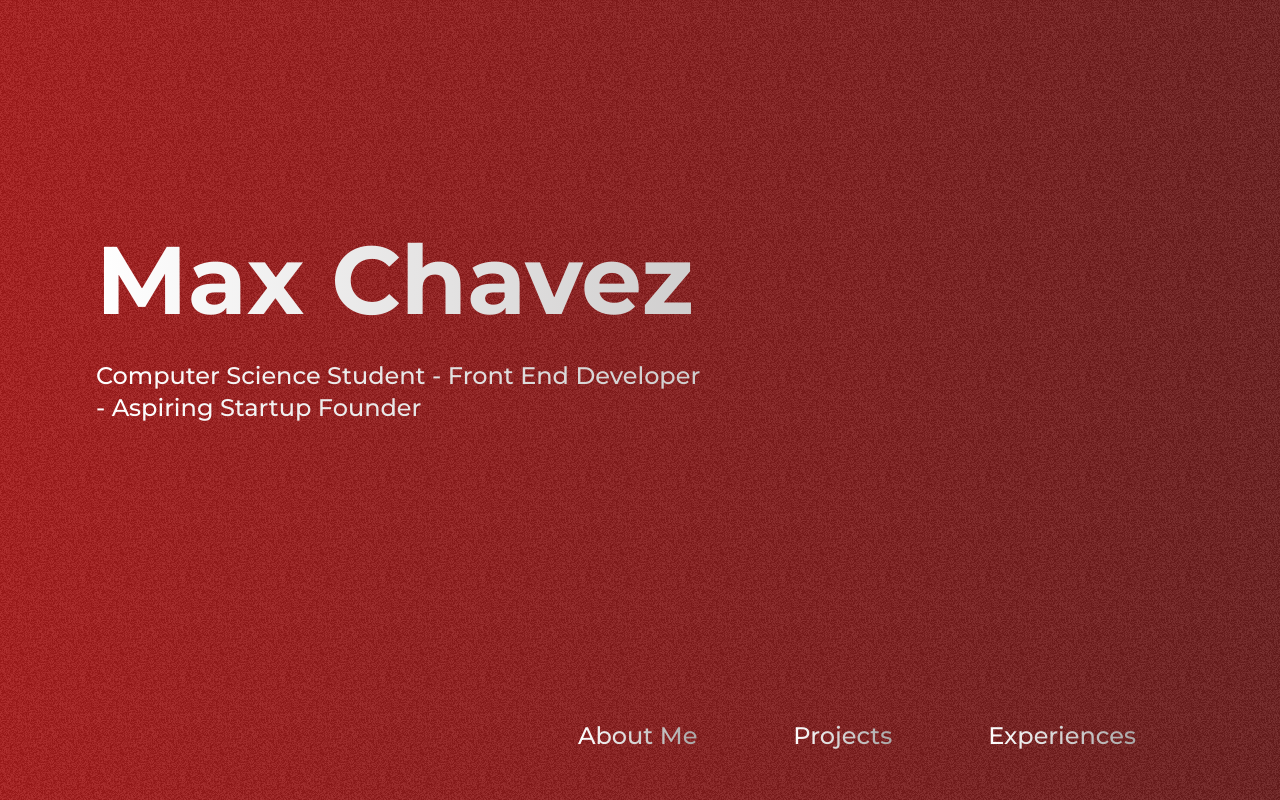
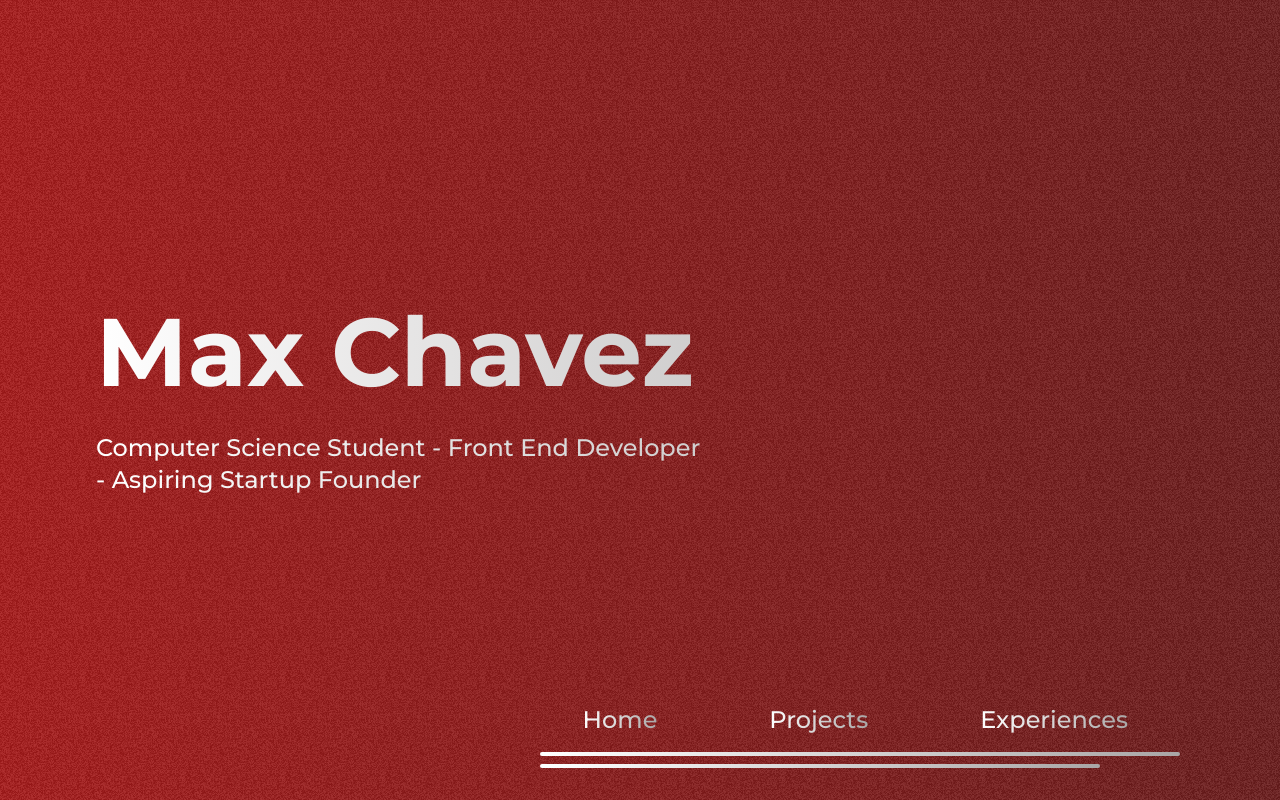
Before and after one commit to mbchavez27/maxy_Portfolio, a React (Vite) app: page / in a window 1280 px wide. Built offline with nearby package versions, Linux system fonts and the light colour scheme.

Commit message:
setup portfolio Home site

```diff
--- a/package.json
+++ b/package.json
@@ -24,6 +24,7 @@
     "eslint-plugin-react-hooks": "^4.6.2",
     "eslint-plugin-react-refresh": "^0.4.7",
     "postcss": "^8.4.39",
+    "react-router-dom": "^6.24.1",
     "tailwindcss": "^3.4.5",
     "typescript": "^5.2.2",
     "vite": "^5.3.1"
--- a/src/App.tsx
+++ b/src/App.tsx
@@ -1,38 +1,31 @@
-function App() {
+import { useState, useEffect } from "react";
+import { BrowserRouter as Router, Route, Routes } from "react-router-dom";
+
+import Home from "./components/home";
+import NavBar from "./components/navbar";
+
+const App = () => {
+  const [isVisible, setisVisible] = useState(false);
+
+  useEffect(() => {
+    setisVisible(true);
+    console.log(isVisible);
+  }, []);
+
   return (
     <>
-      <div className="font-Monsterrat bg-gradient-to-r from-[#A81818] to-[#6A1A1A] h-screen">
-        <div className="h-screen bg-noisePattern absolute inset-0">
-          <div className="flex flex-col h-screen justify-between">
-            <div className="flex flex-col h-screen justify-center">
-              <div className="mx-24 h-64">
-                <div className="bg-gradient-to-r from-[#FFFFFF] to-[#A9A6A6] bg-clip-text text-transparent font-bold text-8xl">
-                  Max Chavez
-                </div>
-                <div className="bg-gradient-to-r from-[#FFFFFF] to-[#A9A6A6] bg-clip-text text-transparent font-medium text-2xl mt-8">
-                  Computer Science Student - Front End Developer <br />-
-                  Aspiring Startup Founder
-                </div>
-              </div>
-            </div>
-            <div className="flex justify-end mx-24 mb-12">
-              <div className="flex justify-around">
-                <div className="flex bg-gradient-to-r from-[#FFFFFF] to-[#A9A6A6] bg-clip-text text-transparent font-medium text-2xl mx-12">
-                  About Me
-                </div>
-                <div className="flex bg-gradient-to-r from-[#FFFFFF] to-[#A9A6A6] bg-clip-text text-transparent font-medium text-2xl mx-12">
-                  Projects
-                </div>
-                <div className="flex bg-gradient-to-r from-[#FFFFFF] to-[#A9A6A6] bg-clip-text text-transparent font-medium text-2xl mx-12">
-                  Experiences
-                </div>
-              </div>
-            </div>
+      <Router>
+        <div className="font-Monsterrat bg-gradient-to-r from-[#A81818] to-[#6A1A1A] h-screen">
+          <div className="h-screen bg-noisePattern absolute inset-0">
+            <Routes>
+              <Route path="/" element={<Home></Home>}></Route>
+            </Routes>
           </div>
+          <NavBar></NavBar>
         </div>
-      </div>
+      </Router>
     </>
   );
-}
+};
 
 export default App;
--- /dev/null
+++ b/src/components/home.tsx
@@ -0,0 +1,33 @@
+import { useEffect, useState } from "react";
+
+const Home = () => {
+  const [isVisible, setisVisible] = useState(false);
+
+  useEffect(() => {
+    setisVisible(true);
+    console.log(isVisible);
+  }, []);
+  return (
+    <>
+      <div className="flex flex-col h-screen">
+        <div
+          className={`flex flex-col h-screen justify-center transform transition duration-500 ${
+            isVisible ? "opacity-100 translate-y-0" : "opacity-0 translate-y-10"
+          }`}
+        >
+          <div className="mx-24">
+            <div className="bg-gradient-to-r from-[#FFFFFF] to-[#A9A6A6] bg-clip-text text-transparent font-bold text-8xl">
+              Max Chavez
+            </div>
+            <div className="bg-gradient-to-r from-[#FFFFFF] to-[#A9A6A6] bg-clip-text text-transparent font-medium text-2xl mt-8">
+              Computer Science Student - Front End Developer <br />- Aspiring
+              Startup Founder
+            </div>
+          </div>
+        </div>
+      </div>
+    </>
+  );
+};
+
+export default Home;
--- /dev/null
+++ b/src/components/navbar.tsx
@@ -0,0 +1,51 @@
+import { useEffect, useState } from "react";
+import { Link } from "react-router-dom";
+
+const NavBar = () => {
+  const [isVisible, setisVisible] = useState(false);
+
+  useEffect(() => {
+    setisVisible(true);
+    console.log(isVisible);
+  }, []);
+
+  return (
+    <>
+      <div
+        className={`flex h-screen flex-col justify-end items-end px-24 py-8 transform transition duration-500  ${
+          isVisible ? "opacity-100 translate-y-0" : "opacity-0 translate-y-10"
+        }`}
+      >
+        <div className="flex justify-around items-center">
+          <Link
+            to="/"
+            className="flex bg-gradient-to-r from-[#FFFFFF] to-[#A9A6A6] bg-clip-text text-transparent font-medium text-2xl mx-14
+                transition duration-500 transform hover:-translate-y-2"
+          >
+            Home
+          </Link>
+          <Link
+            to="Projects"
+            className="flex bg-gradient-to-r from-[#FFFFFF] to-[#A9A6A6] bg-clip-text text-transparent font-medium text-2xl mx-14
+                transition duration-500 transform hover:-translate-y-2"
+          >
+            Projects
+          </Link>
+          <Link
+            to="Experiences"
+            className="flex bg-gradient-to-r from-[#FFFFFF] to-[#A9A6A6] bg-clip-text text-transparent font-medium text-2xl mx-14
+                transition duration-500 transform hover:-translate-y-2"
+          >
+            Experiences
+          </Link>
+        </div>
+        <div>
+          <div className="w-[40em] h-1 mt-4 mx-1 rounded-lg bg-gradient-to-r from-[#FFFFFF] to-[#A9A6A6]"></div>
+          <div className="w-[35em] h-1 mt-2 mx-1 rounded-lg bg-gradient-to-r from-[#FFFFFF] to-[#A9A6A6]"></div>
+        </div>
+      </div>
+    </>
+  );
+};
+
+export default NavBar;
```
Also changed, not shown: src/assets/Maxy.png (added), 1 other file (tests, documents, lock files or other folders).
